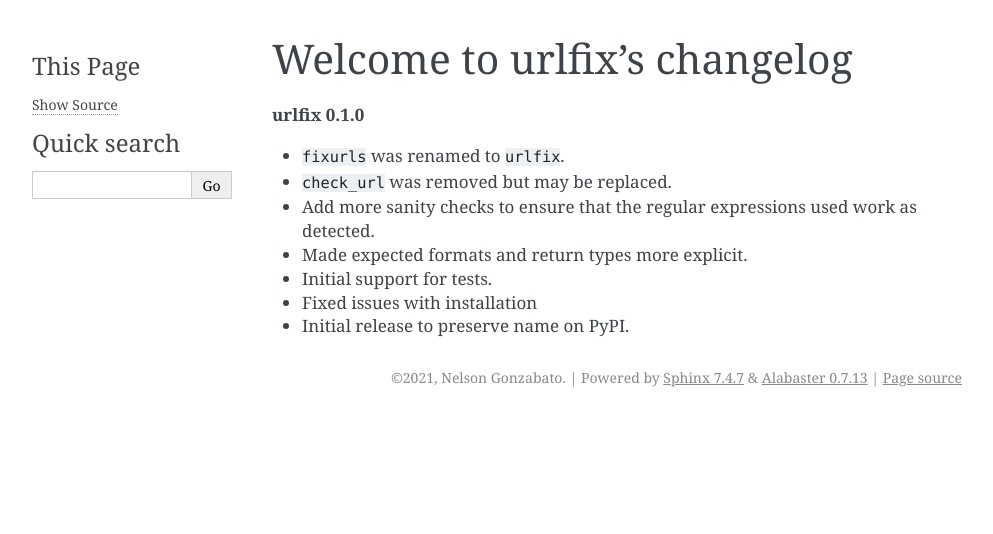
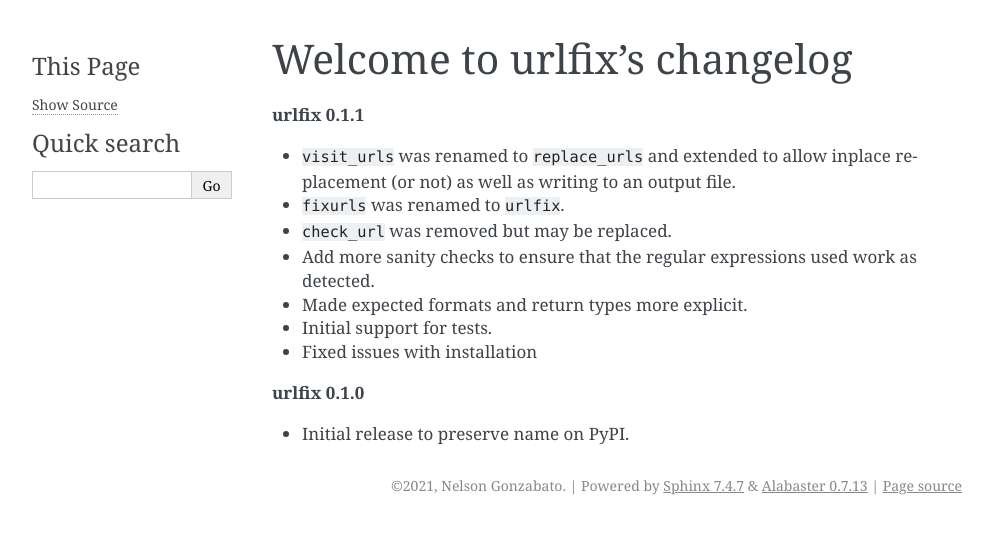
Before and after one commit to Nelson-Gon/urlfix, a Sphinx documentation site: the page built from docs/source/changelog.rst, in a window 1280 px wide. Shown: the top 534 px of the page, without its empty margins (148-1141 px from the left). Built offline with Sphinx 7.4.7, drawn with Linux system fonts in a browser that asks for light colours.

Commit message:
Update docs, finalize replacements, todo: #2

```diff
--- a/docs/source/changelog.rst
+++ b/docs/source/changelog.rst
@@ -2,8 +2,12 @@
 Welcome to urlfix's changelog
 =============================
 
-**urlfix 0.1.0**
+**urlfix 0.1.1**
 
+
+*
+  ``visit_urls`` was renamed to ``replace_urls`` and extended to allow inplace replacement (or not)
+  as well as writing to an output file.
 
 *
   ``fixurls`` was renamed to ``urlfix``.
@@ -23,5 +27,7 @@
 *
   Fixed issues with installation
 
+**urlfix 0.1.0**
+
 
 * Initial release to preserve name on PyPI.
--- a/docs/source/conf.py
+++ b/docs/source/conf.py
@@ -21,7 +21,7 @@
 author = 'Nelson Gonzabato'
 
 # The full version, including alpha/beta/rc tags
-release = "0.1.0"
+release = "0.1.1"
 
 source_suffix = ['.rst', '.md']
 
--- a/setup.py
+++ b/setup.py
@@ -2,7 +2,7 @@
 
 
 setup(name='urlfix',
-      version="0.1.0",
+      version="0.1.1",
       description='Check and Fix Outdated URLs',
       url="http://www.github.com/Nelson-Gon/urlfix",
       download_url="https://github.com/Nelson-Gon/urlfix/archive/v0.1.0.zip",
--- a/tests.py
+++ b/tests.py
@@ -16,7 +16,7 @@
         self.assertEqual(len(res_md), 6)
 
     def test_visiting(self):
-        res, number_moved = urlfix.visit_urls("urls.md")
+        res, number_moved = urlfix.replace_urls("urls.md")
         self.assertEqual(number_moved, 3)
 
 
```
Also changed, not shown: README.md (+12 -0 lines), changelog.md (+6 -1 lines), docs/source/README.rst (+13 -0 lines), 1 other file.
